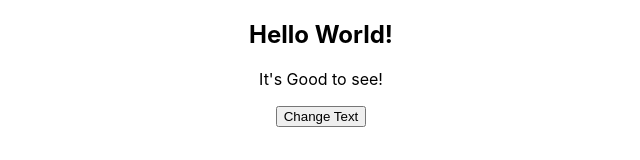
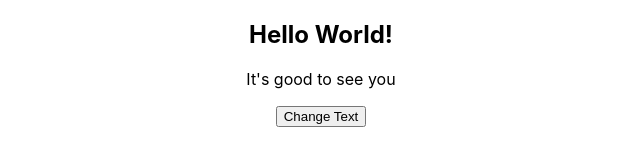
Before and after one commit to kscheltema/section_26_testing, a React (Create React App) app: page / in a window 1280 px wide. Shown: the top 160 px of the page, without its empty margins (319-959 px from the left). Built offline with nearby package versions, Linux system fonts and the light colour scheme.

Commit message:
tests run on nested components

```diff
--- a/src/components/Greeting.js
+++ b/src/components/Greeting.js
@@ -1,4 +1,5 @@
 import { useState } from "react";
+import Output from "./Output";
 
 const Greeting = () => {
   const [changedText, setChangedText] = useState(false);
@@ -10,8 +11,8 @@ const Greeting = () => {
   return (
     <div>
       <h2>Hello World!</h2>
-      <p>It's Good to see!</p>
-      {changedText && <p>Changed!</p>}
+      {!changedText && <Output>It's good to see you</Output>}
+      {changedText && <Output>Changed!</Output>}
       <button onClick={changedTextHandler}>Change Text</button>
     </div>
   );
--- /dev/null
+++ b/src/components/Output.js
@@ -0,0 +1,5 @@
+const Output = (props) => {
+  return <p>{props.children}</p>;
+};
+
+export default Output;
```
